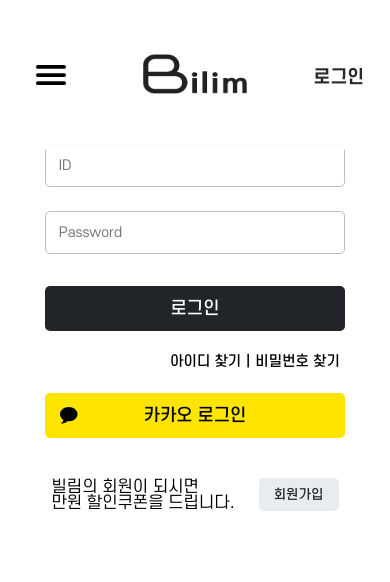
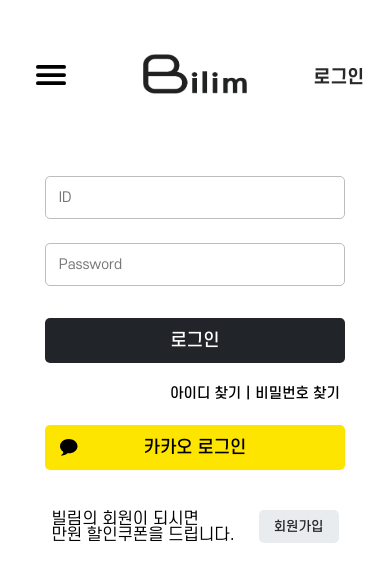
Before and after one commit to jh0neee/Billim-front, a React (Create React App) app: page /login in a window 390 px wide. Shown: the top 582 px of the page. Built offline with nearby package versions, Linux system fonts and the light colour scheme.

Commit message:
refactor:Apply responsive layout to SignIn

```diff
--- a/src/pages/Auth/SignIn.jsx
+++ b/src/pages/Auth/SignIn.jsx
@@ -9,9 +9,11 @@ import { ImBubble } from 'react-icons/im';
 import { authAction } from '../../store/auth';
 import { VALIDATOR_REQUIRE } from '../../util/validators';
 import { useForm } from '../../hooks/useForm';
+import theme from '../../styles/theme';
 
 const SignInLayout = styled.form`
-  margin-top: 8.5rem;
+  margin: 9.5rem auto 0;
+  width: fit-content;
   display: flex;
   flex-direction: column;
   align-items: center;
@@ -26,6 +28,10 @@ const SignInLayout = styled.form`
     &:nth-child(3) {
       margin-top: 1rem;
     }
+  }
+
+  @media ${theme.tablet}, ${theme.mobile} {
+    margin: 10.5rem auto 0;
   }
 `;
 
```
